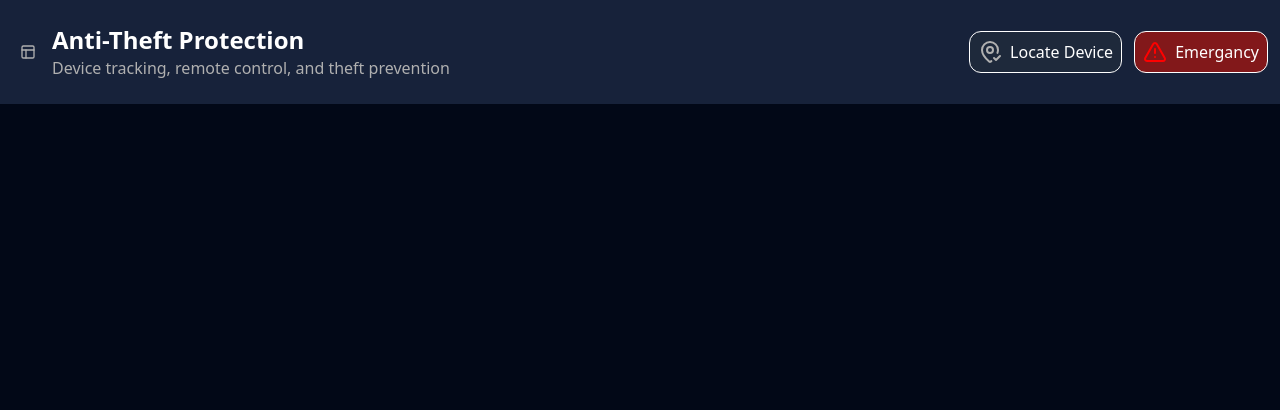
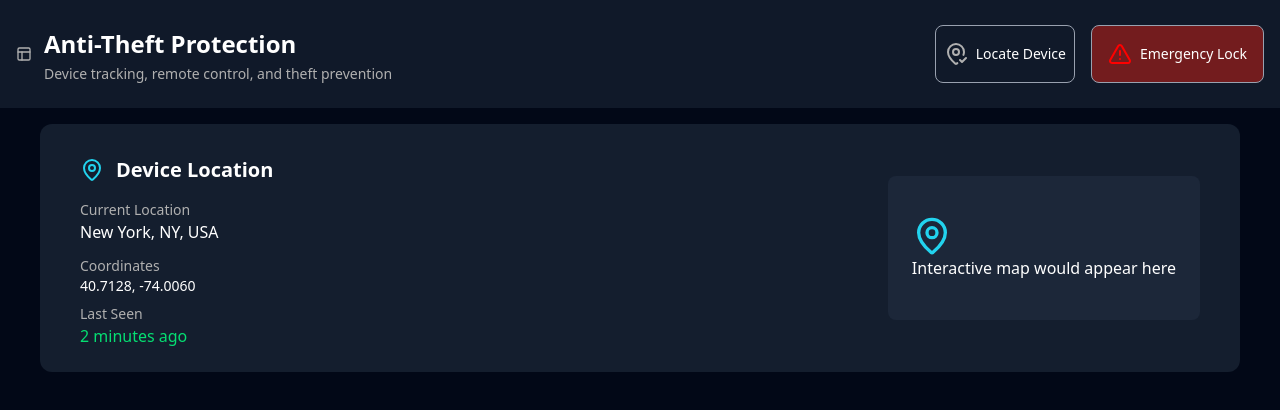
Before and after one commit to faris-dm/DashBoard-Ui, a React (Vite) app: page / in a window 1280 px wide. Shown: the top 410 px of the page. Built offline with nearby package versions, Linux system fonts and the light colour scheme.

Commit message:
adding  pages together

```diff
--- a/src/componts/AntiThef.jsx
+++ b/src/componts/AntiThef.jsx
@@ -3,41 +3,67 @@ import React from "react";
 import Location from "./svg5/Location.svg";
 import Alert from "./svg5/Alert.svg";
 import Menu from "./svg5/menu.svg";
+import BigLocation from "./svg5/BigLocation.svg";
+
+import small from "./svg5/smallLocation.svg";
 
 function AntiThef() {
   return (
     <>
-      <div>
-        <nav className=" flex  fixed  justify-between  gap-4  py-4 px-3 items-center bg-[#17223a] w-full ">
-          <div className="flex  items-center gap-4 m-2">
+      <nav className="bg-[#101929] p-4 ">
+        <div className="flex  gap-2 items-center py-2 justify-between">
+          <div className="anti flex gap-3 items-center  ">
+            <img src={Menu} alt="" />
             <div>
-              <img src={Menu} alt="" />
-            </div>
-
-            <div>
-              <h2 className=" font-bold text-2xl">Anti-Theft Protection</h2>
-              <h4 className="text-[#b0b0b0] by-1">
+              <h2 className="text-2xl py-1 font-bold">Anti-Theft Protection</h2>
+              <p className="text-[#b0b0b0] text-sm">
                 Device tracking, remote control, and theft prevention
-              </h4>
+              </p>
             </div>
           </div>
-
-          <div className="flex  items-center gap-3 rounded ">
-            <button className="flex itens-center border border-silver  bg-[#1E293B] rounded-xl p-2    gap-2 ">
-              {" "}
+          <div className="btn flex gap-4">
+            <button
+              className="flex items-center
+            border border-gray-400 rounded-lg p-2 gap-2 hover:opacity-40 hover:duration-300 ease-in-out"
+            >
               <img src={Location} alt="" />
-              <p className="text-red ">Locate Device</p>
+              <p className="text-sm"> Locate Device</p>
             </button>
-            <button className="flex items-center gap-2 border  bg-red-900 border-green py-2 px-2 rounded-xl">
-              {" "}
+            <button
+              className="flex items-center gap-2
+            border border-gray-400 rounded-lg p-4 bg-[#731C1E] "
+            >
               <img src={Alert} alt="" />
-              <p>Emergancy</p>
+              <p className="text-sm ">Emergency Lock</p>
             </button>
           </div>
-        </nav>
+        </div>
+      </nav>
+      <div className="location flex items-center justify-between bg-[#141E2E] my-4 mx-10 px-10 py-4 rounded-xl">
+        <div>
+          <div className="Device flex gap-3 my-4 ">
+            <img src={small} alt="" />
+            <h2 className=" text-xl font-bold">Device Location</h2>
+          </div>
+          <div>
+            <div className="my-3">
+              <p className="text-[#b0b0b0] text-sm ">Current Location</p>
+              <h2 className="font-normal">New York, NY, USA</h2>
+            </div>
+            <p className="text-sm text-[#b0b0b0] p]">Coordinates</p>
+            <h5 className="text-monospace text-sm">40.7128, -74.0060</h5>
+          </div>
+          <div className="py-2">
+            <p className="text-[#b0b0b0] text-sm">Last Seen</p>
+            <p className="text-green-400 font-sm">2 minutes ago</p>
+          </div>
+        </div>
 
-        <div>
-          <h3> I am here to win</h3>
+        <div className=" bg-[#1C2739]  py-10 px-6 rounded-lg">
+          <div className="text-center">
+            <img className="text-center margin-auto" src={BigLocation} alt="" />
+          </div>
+          <p>Interactive map would appear here</p>
         </div>
       </div>
     </>
```
Also changed, not shown: src/componts/svg5/BigLocation.svg (added), src/componts/svg5/smallLocation.svg (added).
